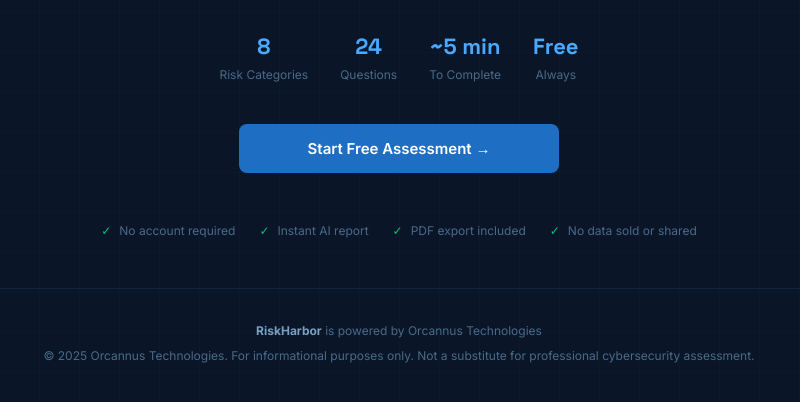
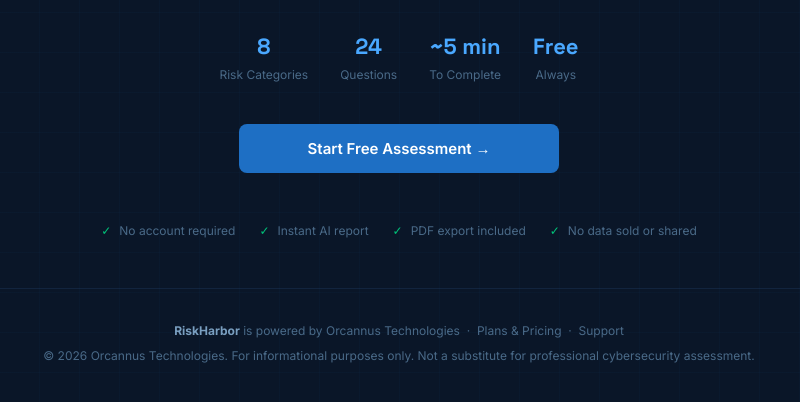
Before and after one commit to orcannus/RIskHarbor, a plain HTML site: page index.html in a window 1280 px wide. Shown: the part 308-710 px from the top of the page, without its empty margins (241-1041 px from the left). Drawn offline with nearby package versions, Linux system fonts and the light colour scheme.

Commit message:
Update index.html

```diff
--- a/index.html
+++ b/index.html
@@ -534,8 +534,12 @@
   <p style="margin-bottom:6px">
     <strong style="color:var(--text-secondary)">RiskHarbor</strong> is powered by
     <a href="https://orcannus.com" target="_blank">Orcannus Technologies</a>
+    &nbsp;·&nbsp;
+    <a href="pricing.html">Plans &amp; Pricing</a>
+    &nbsp;·&nbsp;
+    <a href="mailto:rsweatland@orcannus.com">Support</a>
   </p>
-  <p>© 2025 Orcannus Technologies. For informational purposes only. Not a substitute for professional cybersecurity assessment.</p>
+  <p>© 2026 Orcannus Technologies. For informational purposes only. Not a substitute for professional cybersecurity assessment.</p>
 </footer>
 
 <script src="https://cdnjs.cloudflare.com/ajax/libs/jspdf/2.5.1/jspdf.umd.min.js"></script>
```
